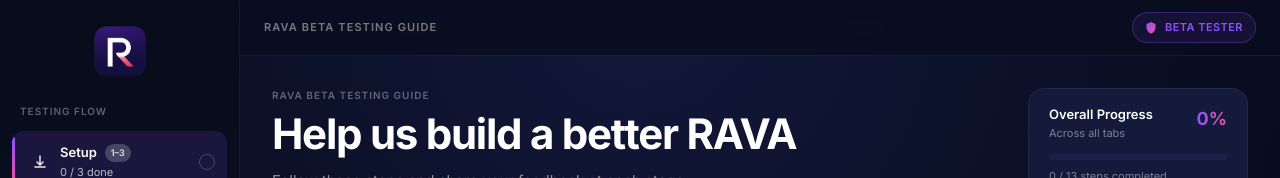
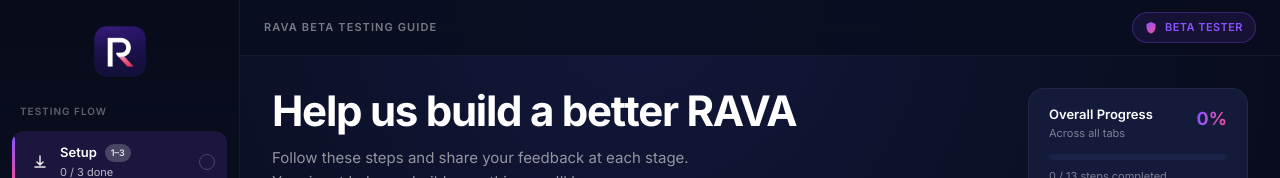
Before and after one commit to Sedoid/rava-beta, a Next.js app: page / in a window 1280 px wide. Shown: the top 178 px of the page. Built offline with nearby package versions, Linux system fonts and the light colour scheme; no server answers.

Commit message:
remove small stuff

```diff
--- a/components/BetaGuide.tsx
+++ b/components/BetaGuide.tsx
@@ -190,15 +190,6 @@
           {/* Hero section */}
           <div className="flex flex-col md:flex-row md:items-start md:justify-between gap-4 mb-4 md:gap-6 md:mb-8">
             <div className="text-center md:text-left">
-              <p
-                className="text-[10px] uppercase tracking-widest font-semibold mb-2"
-                style={{
-                  fontFamily: "var(--font-inter)",
-                  color: "rgba(255,255,255,0.35)",
-                }}
-              >
-                RAVA Beta Testing Guide
-              </p>
               <h1
                 style={{
                   fontFamily: "var(--font-inter)",
```
